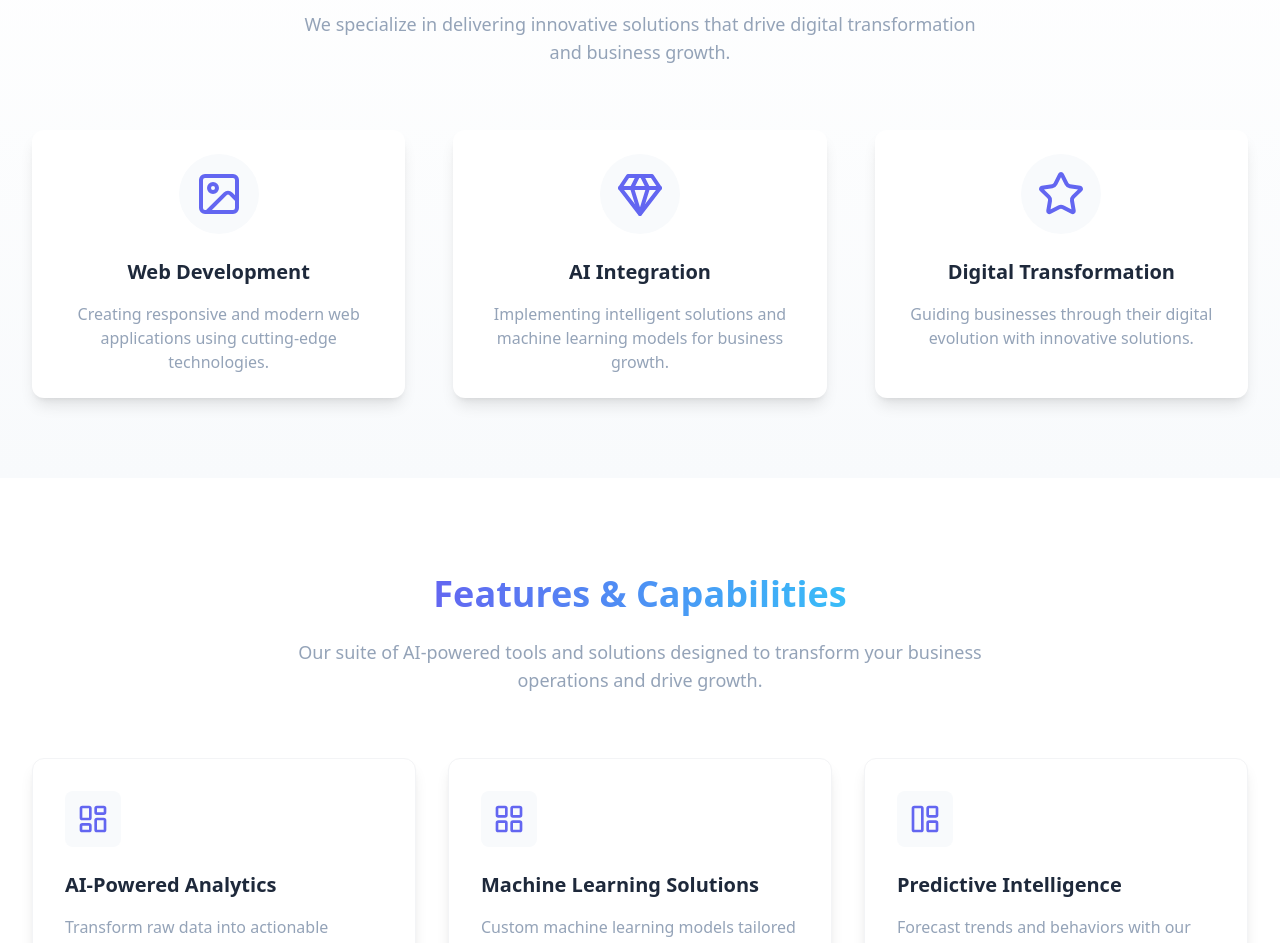
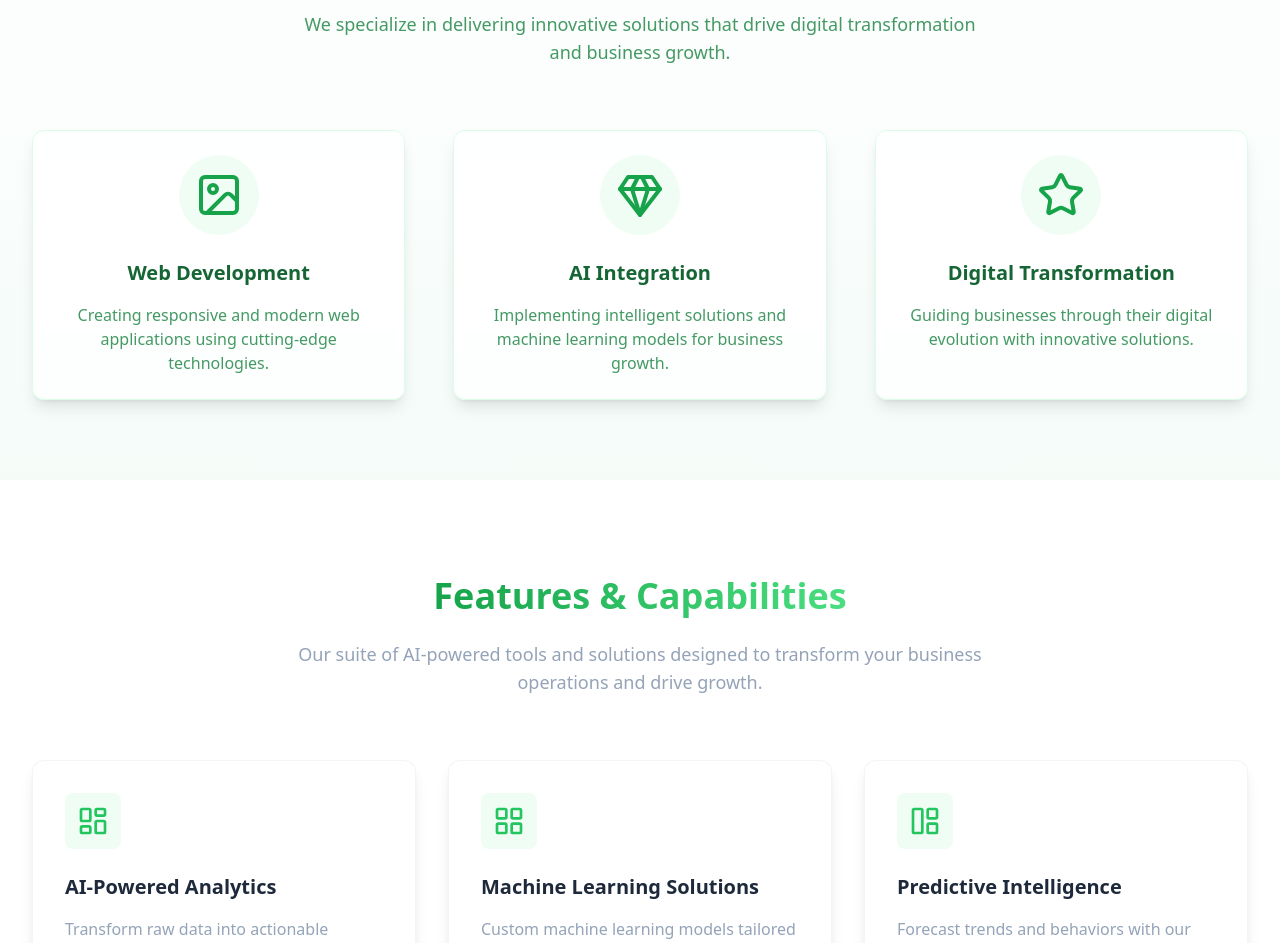
Before and after one commit to gurjit008/Advision, a React (Vite) app: page / in a window 1280 px wide. Shown: the part 940-1883 px from the top of the page. Built offline with nearby package versions, Linux system fonts and the light colour scheme.

Commit message:
Refactor: Update theme colors
Update the theme colors to use green and light green, including transparent green.

```diff
--- a/src/components/home/WhatWeDoSection.tsx
+++ b/src/components/home/WhatWeDoSection.tsx
@@ -4,17 +4,17 @@ import { Image, Gem, Star } from 'lucide-react';
 
 const services = [
   {
-    icon: <Image className="w-12 h-12 text-veiva-purple" />,
+    icon: <Image className="w-12 h-12 text-green-600" />,
     title: "Web Development",
     description: "Creating responsive and modern web applications using cutting-edge technologies."
   },
   {
-    icon: <Gem className="w-12 h-12 text-veiva-purple" />,
+    icon: <Gem className="w-12 h-12 text-green-600" />,
     title: "AI Integration",
     description: "Implementing intelligent solutions and machine learning models for business growth."
   },
   {
-    icon: <Star className="w-12 h-12 text-veiva-purple" />,
+    icon: <Star className="w-12 h-12 text-green-600" />,
     title: "Digital Transformation",
     description: "Guiding businesses through their digital evolution with innovative solutions."
   }
@@ -22,13 +22,13 @@ const services = [
 
 const WhatWeDoSection = () => {
   return (
-    <section className="py-20 bg-gradient-to-b from-white to-veiva-lightgray">
+    <section className="py-20 bg-gradient-to-b from-white to-green-50/50">
       <div className="container-custom">
         <div className="text-center mb-16">
           <h2 className="text-3xl md:text-4xl font-bold mb-6">
             <span className="gradient-heading">What We Do</span>
           </h2>
-          <p className="text-veiva-gray text-lg max-w-2xl mx-auto">
+          <p className="text-green-700/80 text-lg max-w-2xl mx-auto">
             We specialize in delivering innovative solutions that drive digital transformation and business growth.
           </p>
         </div>
@@ -37,15 +37,15 @@ const WhatWeDoSection = () => {
           {services.map((service, index) => (
             <div
               key={index}
-              className="flex flex-col items-center text-center p-6 bg-white rounded-xl shadow-lg hover:shadow-xl transition-shadow"
+              className="flex flex-col items-center text-center p-6 bg-white/80 backdrop-blur-sm rounded-xl shadow-lg hover:shadow-xl transition-shadow border border-green-100"
             >
-              <div className="bg-veiva-lightgray p-4 rounded-full mb-6">
+              <div className="bg-green-50 p-4 rounded-full mb-6">
                 {service.icon}
               </div>
-              <h3 className="text-xl font-semibold text-veiva-blue mb-4">
+              <h3 className="text-xl font-semibold text-green-800 mb-4">
                 {service.title}
               </h3>
-              <p className="text-veiva-gray">
+              <p className="text-green-700/80">
                 {service.description}
               </p>
             </div>
--- a/src/index.css
+++ b/src/index.css
@@ -79,15 +79,15 @@
 
 @layer components {
   .gradient-heading {
-    @apply bg-gradient-to-r from-veiva-purple to-veiva-lightblue bg-clip-text text-transparent;
+    @apply bg-gradient-to-r from-green-600 to-green-400 bg-clip-text text-transparent;
   }
 
   .btn-primary {
-    @apply bg-gradient-to-r from-veiva-purple to-veiva-lightblue text-white font-medium rounded-md px-6 py-3 hover:opacity-90 transition-all;
+    @apply bg-gradient-to-r from-green-600 to-green-400 text-white font-medium rounded-md px-6 py-3 hover:opacity-90 transition-all;
   }
 
   .btn-secondary {
-    @apply bg-white text-veiva-blue border border-veiva-gray/20 font-medium rounded-md px-6 py-3 hover:bg-veiva-lightgray transition-all;
+    @apply bg-white text-green-700 border border-green-100 font-medium rounded-md px-6 py-3 hover:bg-green-50 transition-all;
   }
 
   .section-padding {
--- a/tailwind.config.ts
+++ b/tailwind.config.ts
@@ -1,4 +1,3 @@
-
 import type { Config } from "tailwindcss";
 
 export default {
@@ -53,22 +52,12 @@ export default {
           DEFAULT: 'hsl(var(--card))',
           foreground: 'hsl(var(--card-foreground))'
         },
-				sidebar: {
-					DEFAULT: 'hsl(var(--sidebar-background))',
-					foreground: 'hsl(var(--sidebar-foreground))',
-					primary: 'hsl(var(--sidebar-primary))',
-					'primary-foreground': 'hsl(var(--sidebar-primary-foreground))',
-					accent: 'hsl(var(--sidebar-accent))',
-					'accent-foreground': 'hsl(var(--sidebar-accent-foreground))',
-					border: 'hsl(var(--sidebar-border))',
-					ring: 'hsl(var(--sidebar-ring))'
-				},
         veiva: {
           blue: '#1E293B',
-					purple: '#6366F1',
-					lightblue: '#38BDF8',
+          purple: '#22C55E',
+          lightblue: '#4ADE80',
           gray: '#94A3B8',
-					lightgray: '#F8FAFC'
+          lightgray: '#F0FDF4'
         }
       },
       borderRadius: {
```
Lines whose indentation alone changed are shown as unchanged.
